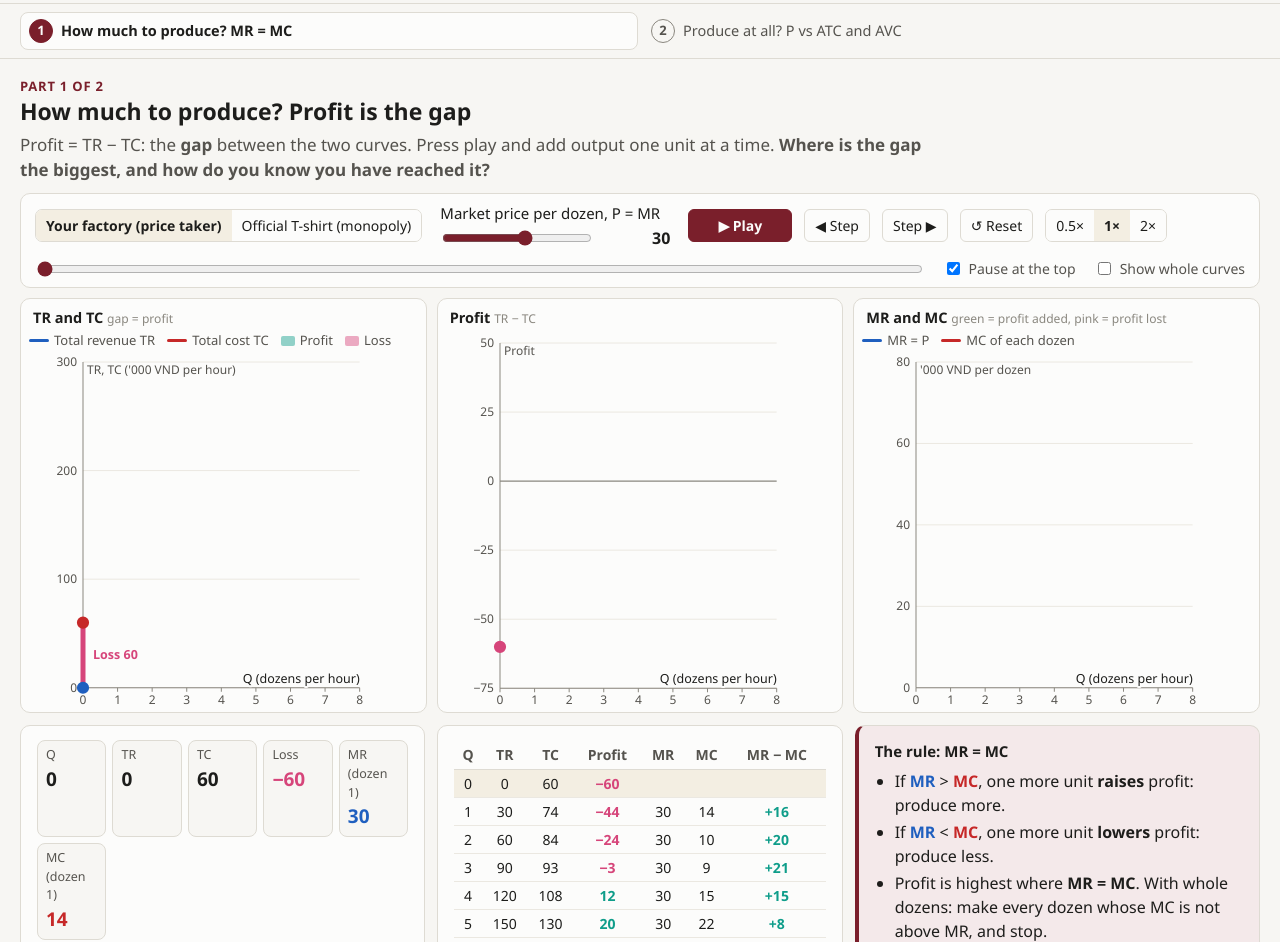
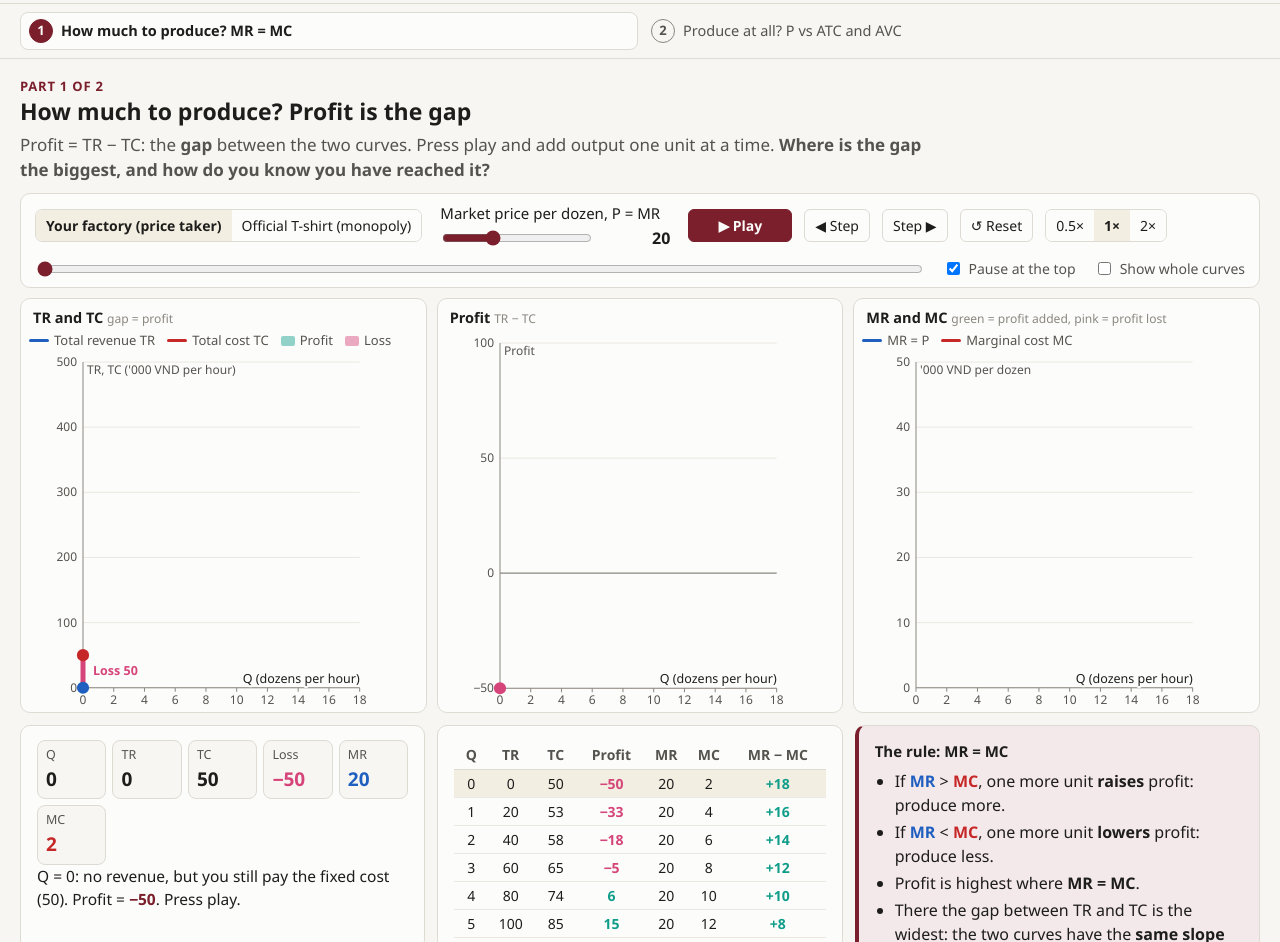
Before and after one commit to pn263/micro-cost-explorer, a plain HTML site: page profit-max.html in a window 1280 px wide. Shown: the part 65-1007 px from the top of the page. Drawn offline with Linux system fonts and the light colour scheme.

Commit message:
Profit explorer: smooth cost curves for the price taker (TC = 50 + 2Q + Q^2)
Co-Authored-By: Claude Opus 5.5 <noreply@anthropic.com>

```diff
--- a/profit-max.html
+++ b/profit-max.html
@@ -18,16 +18,16 @@
             P >= min ATC: profit, stay. min AVC <= P < min ATC: loss, keep producing now, exit in the long run.
             P < min AVC: shut down now. The firm's supply curve (MC above min AVC) is traced alongside.
   Numbers (all hypothetical, '000 VND):
-  - Your factory = Topic 6 Table 2: Q = 0..8 dozen T-shirts per hour, FC 60, TC 60/74/84/93/108/130/162/210/280,
-    MC 14/10/9/15/22/32/48/70, AVC min 11 at Q = 3, ATC min 26 at Q = 5.
-    Topic 7: P = 30 -> Q = 5, profit 20 (profits -60,-44,-24,-3,12,20,18,0,-40); P = 20 -> Q = 4, loss 28 (< 60);
-    shut down below 11, exit below 26.
-  - Practice A and B (Part 1 only): the cost tables of the production cost explorer's practice sets
-    (A: FC 40, TC 40/52/60/66/76/92/116/150/198; B: FC 120, TC 120/150/172/192/218/252/298/360/444).
+  - Your factory (price taker, Part 1). CHANGED 2026-11-17 (instructor: smooth curves, no jagged MC): no longer the
+    Topic 6 cost table but the smooth costs of the Topic 7A calculus slide: TC = 50 + 2Q + Q^2, MC = 2 + 2Q.
+    P = 20 -> Q = 9, profit 31 (the calculus slide); P = 30 -> Q = 14, profit 146 (the "Your turn" slide).
+    In general TC = F + aQ + bQ^2, Q* = (P - a) / 2b; the Q axis runs to 2Q*, so the profit hill is symmetric.
+  - Practice A and B (Part 1 only, also smooth since 2026-11-17):
+    A: TC = 20 + 4Q + 0.5Q^2, MC = 4 + Q; P = 14 -> Q = 10, profit 30.
+    B: TC = 200 + 10Q + 0.5Q^2, MC = 10 + Q; P = 40 -> Q = 30, profit 250.
   - Official T-shirt monopoly = Topic 8 (changed 2026-11-16 from constant MC = 20 to a rising MC):
     P = 50 - 0.5Q, MR = 50 - Q, MC = 20 + 0.5Q, license 200 per day (the fixed cost), TC = 200 + 20Q + 0.25Q^2.
     MR = MC -> Q = 20, P = 40, ATC = 35, profit 100 (profit -200 at Q = 0 and Q = 40).
-  With whole dozens, the best Q is the last dozen whose MC is not above MR (Mankiw ch. 14, Table 1 logic).
   Colors: TR, MR, P and demand blue (the demand side); TC and MC red; ATC orange; AVC green (as in the cost explorer).
   Sources: Mankiw, N. G. (2021). Principles of Economics, 9th ed., ch. 14 and 15. Cengage.
 -->
@@ -114,7 +114,7 @@ input[type=range]{accent-color:var(--accent)}
 .caption b{color:var(--accent)}
 .tablewrap{overflow-x:auto}
 table{border-collapse:collapse;width:100%;font-size:14px;font-variant-numeric:tabular-nums}
-th{font-weight:600;color:var(--ink2);padding:4px 4px;border-bottom:1px solid var(--line);white-space:nowrap}
+th{position:sticky;top:0;background:var(--surface);font-weight:600;color:var(--ink2);padding:4px 4px;border-bottom:1px solid var(--line);white-space:nowrap}
 td{padding:3px 4px;text-align:center;border-bottom:1px solid var(--grid)}
 tbody tr{cursor:pointer}
 tr.cur td{background:var(--sel)}
@@ -172,9 +172,9 @@ footer{max-width:1280px;margin:10px auto 24px;padding:12px 20px;border-top:1px s
     <span class="exctl" id="exctl">
       <label for="exSel">Numbers for your factory</label>
       <select id="exSel">
-        <option value="class">Your factory (class example)</option>
-        <option value="A">Practice A: small workshop</option>
-        <option value="B">Practice B: large factory</option>
+        <option value="class">Your factory: TC = 50 + 2Q + Q²</option>
+        <option value="A">Practice A: TC = 20 + 4Q + 0.5Q²</option>
+        <option value="B">Practice B: TC = 200 + 10Q + 0.5Q²</option>
       </select>
     </span>
     <span class="seg" role="group" aria-label="Theme">
@@ -237,7 +237,7 @@ footer{max-width:1280px;margin:10px auto 24px;padding:12px 20px;border-top:1px s
       <p class="small" id="firmNote" style="margin:0 4px"></p>
     </div>
     <div class="card">
-      <div class="tablewrap" id="tb1"></div>
+      <div class="tablewrap" id="tb1" style="max-height:330px;overflow-y:auto;position:relative"></div>
       <p class="small" style="margin:6px 0 0">Click a row to jump to it. Space = play/pause, arrow keys = one step.</p>
     </div>
     <div class="col">
@@ -246,7 +246,7 @@ footer{max-width:1280px;margin:10px auto 24px;padding:12px 20px;border-top:1px s
         <ul>
           <li>If <span class="c-dem">MR</span> &gt; <span class="c-mc">MC</span>, one more unit <b>raises</b> profit: produce more.</li>
           <li>If <span class="c-dem">MR</span> &lt; <span class="c-mc">MC</span>, one more unit <b>lowers</b> profit: produce less.</li>
-          <li>Profit is highest where <b>MR = MC</b>. With whole dozens: make every dozen whose MC is not above MR, and stop.</li>
+          <li>Profit is highest where <b>MR = MC</b>.</li>
           <li>There the gap between TR and TC is the widest: the two curves have the <b>same slope</b> (slope of TR = MR, slope of TC = MC).</li>
         </ul>
       </div>
@@ -314,7 +314,7 @@ footer{max-width:1280px;margin:10px auto 24px;padding:12px 20px;border-top:1px s
 </main>
 
 <footer>
-  All numbers are hypothetical (your factory: the Topic 6 cost table; the monopoly: Topic 8). Source: Mankiw, N. G. (2021). <i>Principles of Economics</i>, 9th ed., ch. 14 (Firms in Competitive Markets) and ch. 15 (Monopoly). Cengage.
+  All numbers are hypothetical (your factory in Part 1: TC = 50 + 2Q + Q², as on the Topic 7A calculus slide; the monopoly: Topic 8). Source: Mankiw, N. G. (2021). <i>Principles of Economics</i>, 9th ed., ch. 14 (Firms in Competitive Markets) and ch. 15 (Monopoly). Cengage.
 </footer>
 
 <script>
@@ -332,23 +332,19 @@ function niceStep(range,n){ if(!(range>0)) return 1; const raw=range/n, p=Math.p
 const EPS=1e-9;
 
 // ---------------------------------------------------------------- numbers
+// smooth costs TC = F + aQ + bQ^2, so MC = a + 2bQ (pMin > a, so the firm always produces)
 const EX={
-  class:{FC:60,  TC:[60,74,84,93,108,130,162,210,280],     p0:30, pMin:5,  pMax:50},
-  A:    {FC:40,  TC:[40,52,60,66,76,92,116,150,198],       p0:20, pMin:4,  pMax:40},
-  B:    {FC:120, TC:[120,150,172,192,218,252,298,360,444], p0:60, pMin:15, pMax:80}
+  class:{F:50,  a:2,  b:1,   p0:20, pMin:6,  pMax:50},
+  A:    {F:20,  a:4,  b:0.5, p0:14, pMin:6,  pMax:40},
+  B:    {F:200, a:10, b:0.5, p0:40, pMin:14, pMax:80}
 };
-function costs(id){
-  const ex=EX[id], T=ex.TC, n=T.length-1, FC=ex.FC, MC=[NaN], AVC=[NaN], ATC=[NaN];
-  for(let k=1;k<=n;k++){ MC.push(T[k]-T[k-1]); AVC.push((T[k]-FC)/k); ATC.push(T[k]/k); }
-  let qv=1, qa=1; for(let k=2;k<=n;k++){ if(AVC[k]<AVC[qv]) qv=k; if(ATC[k]<ATC[qa]) qa=k; }
-  return {ex,T,n,FC,MC,AVC,ATC,qAVC:qv,minAVC:AVC[qv],qATC:qa,minATC:ATC[qa]};
-}
-// best whole quantity if the firm produces (Q >= 1); on a tie take the larger Q
-function bestQ(C,p){ let b=1; for(let k=2;k<=C.n;k++) if(p*k-C.T[k] >= p*b-C.T[b]-EPS) b=k; return b; }
+const coef=v=>v===1?"":fmt(v);
+function tcText(ex){ return `${ex.F} + ${coef(ex.a)}Q + ${coef(ex.b)}Q²`; }
+function mcText(ex){ return `${ex.a} + ${coef(2*ex.b)}Q`; }
 
 // ---------------------------------------------------------------- state
 const KEY="profitMaxExplorer.v1", THEME_KEY="profitMaxExplorer.theme";
-const st={part:1, firm:"comp", ex:"class", p1:30, p2:30, t:0, speed:1};
+const st={part:1, firm:"comp", ex:"class", p1:20, p2:30, t:0, speed:1};
 try{ const s=JSON.parse(localStorage.getItem(KEY)); if(s){ if(s.part===2) st.part=2; if(s.firm==="mono") st.firm="mono"; if(EX[s.ex]){ st.ex=s.ex; st.p1=EX[s.ex].p0; } } }catch(e){}
 function save(){ try{ localStorage.setItem(KEY,JSON.stringify({part:st.part,firm:st.firm,ex:st.ex})); }catch(e){} }
 
@@ -359,15 +355,14 @@ function M1(){
       tr:q=>50*q-0.5*q*q, tc:q=>200+20*q+0.25*q*q, mr:q=>50-q, mc:q=>20+0.5*q, dem:q=>50-0.5*q,
       yA:[0,1400], yB:[-200,150], yC:[0,55], unitQ:"T-shirts per day", per:"day", unit:"T-shirt"};
   }
-  const C=costs(st.ex), P=st.p1, T=C.T, n=C.n, ex=C.ex;
-  const tc=q=>{ if(q<=0) return T[0]; if(q>=n) return T[n]; const k=Math.floor(q); return T[k]+(q-k)*(T[k+1]-T[k]); };
-  const mc=q=>C.MC[Math.min(n,Math.max(1,Math.ceil(q-1e-7)))];
-  // axes fit the current price, so the gap between TR and TC fills the graph
-  let lo=0, hi=0; for(let k=0;k<=n;k++){ const v=P*k-T[k]; lo=Math.min(lo,v); hi=Math.max(hi,v); }
-  hi=Math.max(hi,0)+(hi-lo)*0.25; // headroom for the "highest profit" label
-  return {mono:false, n, disc:true, FC:C.FC, best:bestQ(C,P), step:1, xstep:1, P, C,
+  const ex=EX[st.ex], P=st.p1, best=Math.max(0,(P-ex.a)/(2*ex.b));
+  const tc=q=>ex.F+ex.a*q+ex.b*q*q, mc=q=>ex.a+2*ex.b*q;
+  // the Q axis runs to 2Q*, so the profit hill is symmetric and you see profit fall again after the top
+  const n=Math.max(2,Math.ceil(2*best-1e-9)), xstep=n<=12?1:n<=24?2:n<=60?5:10;
+  const piMax=P*best-tc(best), piEnd=P*n-tc(n), lo=Math.min(-ex.F,piEnd,0), hi=Math.max(piMax,0)+(Math.max(piMax,0)-lo)*0.25;
+  return {mono:false, n, disc:false, FC:ex.F, best, step:1, xstep, P, ex,
     tr:q=>P*q, tc, mr:()=>P, mc,
-    yA:[0,Math.max(P*n,T[n])], yB:[lo,hi], yC:[0,Math.max(ex.pMax,...C.MC.slice(1))],
+    yA:[0,Math.max(P*n,tc(n))], yB:[lo,hi], yC:[0,Math.max(P,mc(n))*1.1],
     unitQ:"dozens per hour", per:"hour", unit:"dozen"};
 }
 
@@ -441,7 +436,7 @@ function render1(){
   const sc=$("scrub1"); sc.max=M.n; sc.step=M.disc?0.01:0.1; sc.value=t;
   $("firmNote").innerHTML=M.mono
     ? `Your factory holds the only license for the official university logo T-shirt. Demand: P = 50 &minus; 0.5Q, so <span class="c-dem">MR = 50 &minus; Q</span>. Each extra T-shirt costs a bit more to make (overtime): <span class="c-mc">MC = 20 + 0.5Q</span>. The license costs 200 per day (the fixed cost).`
-    : `Many identical factories: your factory takes the market price as given, so every dozen brings in <span class="c-dem">MR = P</span>. Costs: the Topic 6 cost table (FC = ${M.FC}).`;
+    : `Many identical factories: your factory takes the market price as given, so every dozen brings in <span class="c-dem">MR = P</span>. Costs: <span class="c-mc">TC = ${tcText(M.ex)}</span>, so <span class="c-mc">MC = ${mcText(M.ex)}</span> (fixed cost ${fmt(M.FC)}).`;
 
   // graph A: TR and TC
   const A=frame($("gA"),{fitb:22,xmax:M.n,xstep:M.xstep,y:M.yA,xlab,ylab:"TR, TC ('000 VND per "+M.per+")"});
@@ -493,12 +488,11 @@ function render1(){
     label(C,C.X(eq)+7,C.Y(Math.min(b,C.y1))+(close?(a>=b?16:-4):4),"MC",cMC); }
   legend("lgC",M.mono
     ? [{c:"--dem",t:"Marginal revenue MR"},{c:"--dem",t:"Demand D",dash:1},{c:"--mc",t:"Marginal cost MC"}]
-    : [{c:"--dem",t:"MR = P"},{c:"--mc",t:"MC of each dozen"}]);
+    : [{c:"--dem",t:"MR = P"},{c:"--mc",t:"Marginal cost MC"}]);
 
   // readouts
-  const k=M.disc?Math.max(1,Math.ceil(t-1e-7)):t;
   const tiles=[["Q",fmt(t)],["TR",fmt(M.tr(t))],["TC",fmt(M.tc(t))],[g0>=0?"Profit":"Loss",fmt(g0),gc],
-    [M.disc?`MR (dozen ${k})`:"MR",fmt(M.mr(k)),cDem],[M.disc?`MC (dozen ${k})`:"MC",fmt(M.mc(k)),cMC]];
+    ["MR",fmt(M.mr(t)),cDem],["MC",fmt(M.mc(t)),cMC]];
   if(M.mono) tiles.splice(1,0,["P (demand)",fmt(M.dem(t))]);
   $("ro1").innerHTML=tiles.map(([a,b,c])=>`<div class="tile"><div class="k">${a}</div><div class="v"${c?` style="color:${c}"`:""}>${b}</div></div>`).join("");
   $("cap1").innerHTML=caption1(M,t);
@@ -516,18 +510,11 @@ function caption1(M,t){
     return d>0 ? `At Q = ${fmt(t)}: MR = ${fmt(mr)} &gt; MC = ${fmt(mc)}. One more T-shirt adds about <b>${fmt(d)}</b> to profit, so <b>keep going</b>. The gap between TR and TC is still widening.`
                : `At Q = ${fmt(t)}: MR = ${fmt(mr)} &lt; MC = ${fmt(mc)}. One more T-shirt <b>lowers</b> profit by about ${fmt(-d)}. You went too far: the gap is closing. MR keeps falling (selling more means cutting the price on every T-shirt) while MC keeps rising.`;
   }
-  const C=M.C, P=M.P, k=Math.max(1,Math.ceil(t-1e-7)), d=P-C.MC[k];
-  if(atBest){
-    let s=`<b>Top of the hill.</b> Q = ${M.best}, profit = <b>${fmt(pi(M.best))}</b>. Every dozen so far had MC &le; MR. `;
-    s+= M.best<M.n ? `The next one costs MC = ${fmt(C.MC[M.best+1])} &gt; MR = ${fmt(P)}, so stop here.` : `Every dozen in the table has MC &le; MR.`;
-    if(pi(M.best)< -M.FC-EPS) s+=` <b>But</b> the loss is bigger than the fixed cost (${fmt(M.FC)}): producing nothing is better. See Part 2.`;
-    return s;
-  }
-  let s=`Dozen ${k}: MR = ${fmt(P)}, MC = ${fmt(C.MC[k])}. `;
-  s+= d>0 ? `MR &gt; MC, so this dozen <b>adds ${fmt(d)}</b> to profit.` : d<0 ? `MR &lt; MC, so this dozen <b>lowers</b> profit by ${fmt(-d)}.` : `MR = MC: this dozen adds nothing.`;
-  s+= ` Profit at Q = ${fmt(t)}: <b>${fmt(pi(t))}</b>.`;
-  if(t>M.best+EPS) s+=` You went past the top (Q = ${M.best}).`;
-  return s;
+  const P=M.P, mc=M.mc(t), d=P-mc, b=M.best;
+  if(atBest) return `<b>Top of the hill.</b> At Q = ${fmt(b)}, MR = P = MC = ${fmt(P)}: the last bit of output adds as much revenue as cost. Profit = <b>${fmt(pi(b))}</b>, the highest possible.`;
+  if(Math.abs(d)<0.5) return `At Q = ${fmt(t)}, MR (${fmt(P)}) is almost equal to MC (${fmt(mc)}): profit is near its top.`;
+  return d>0 ? `At Q = ${fmt(t)}: MR = ${fmt(P)} &gt; MC = ${fmt(mc)}. One more dozen adds about <b>${fmt(d)}</b> to profit, so <b>keep going</b>. The gap between TR and TC is still widening.`
+             : `At Q = ${fmt(t)}: MR = ${fmt(P)} &lt; MC = ${fmt(mc)}. One more dozen <b>lowers</b> profit by about ${fmt(-d)}. You went past the top (Q = ${fmt(b)}): the gap is closing because MC keeps rising.`;
 }
 
 function table1(M,t){
@@ -540,12 +527,19 @@ function table1(M,t){
     rows.push("</tbody>");
   } else {
     rows.push("<thead><tr><th>Q</th><th>TR</th><th>TC</th><th>Profit</th><th>MR</th><th>MC</th><th>MR &minus; MC</th></tr></thead><tbody>");
-    const cur=Math.round(t);
-    for(let q=0;q<=M.n;q++){ const v=pi(q), d=q?M.P-M.C.MC[q]:NaN;
-      rows.push(`<tr data-q="${q}" class="${q===cur?"cur":""} ${q===M.best&&t>=M.best-1e-6?"best":""}"><td>${q}</td><td>${fmt(M.tr(q))}</td><td>${fmt(M.tc(q))}</td><td class="${v>=0?"pos":"neg"}">${fmt(v)}</td><td>${q?fmt(M.P):""}</td><td>${q?fmt(M.C.MC[q]):""}</td><td class="${d>0?"pos":d<0?"neg":""}">${q?(d>0?"+":"")+fmt(d):""}</td></tr>`); }
+    // one row per whole dozen, plus the best Q when it is not a whole number
+    const qs=[]; for(let q=0;q<=M.n;q++) qs.push(q);
+    if(Math.abs(M.best-Math.round(M.best))>1e-6){ qs.push(M.best); qs.sort((x,y)=>x-y); }
+    const cur=qs.reduce((a,q)=>Math.abs(q-t)<Math.abs(a-t)?q:a,qs[0]);
+    for(const q of qs){ const v=pi(q), d=M.P-M.mc(q);
+      rows.push(`<tr data-q="${q}" class="${q===cur?"cur":""} ${Math.abs(q-M.best)<1e-6?"best":""}"><td>${fmt(q)}</td><td>${fmt(M.tr(q))}</td><td>${fmt(M.tc(q))}</td><td class="${v>=0?"pos":"neg"}">${fmt(v)}</td><td>${fmt(M.P)}</td><td>${fmt(M.mc(q))}</td><td class="${d>1e-9?"pos":d<-1e-9?"neg":""}">${(d>1e-9?"+":"")+fmt(d)}</td></tr>`); }
     rows.push("</tbody>");
   }
-  $("tb1").innerHTML="<table>"+rows.join("")+"</table>";
+  const box=$("tb1"), keep=box.scrollTop;
+  box.innerHTML="<table>"+rows.join("")+"</table>"; box.scrollTop=keep;
+  const cr=box.querySelector("tr.cur"); // keep the current row in view inside the table box (not the page)
+  if(cr){ const top=cr.offsetTop, h=cr.offsetHeight, hh=box.querySelector("thead").offsetHeight;
+    if(top-hh<box.scrollTop) box.scrollTop=top-hh; else if(top+h>box.scrollTop+box.clientHeight) box.scrollTop=top+h-box.clientHeight; }
   $("tb1").querySelectorAll("tr[data-q]").forEach(r=>r.onclick=()=>{ stop(); st.t=+r.dataset.q; render1(); });
 }
 
```
